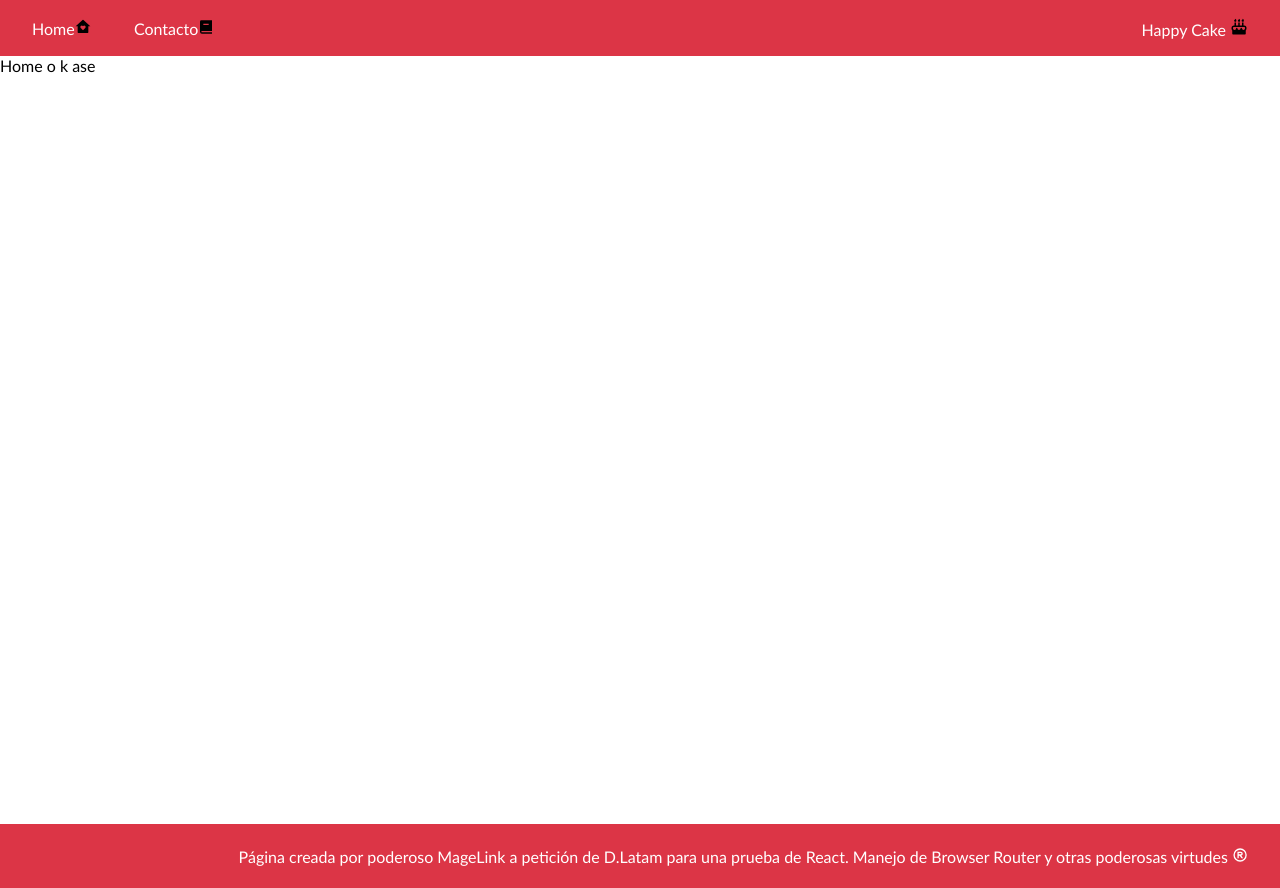
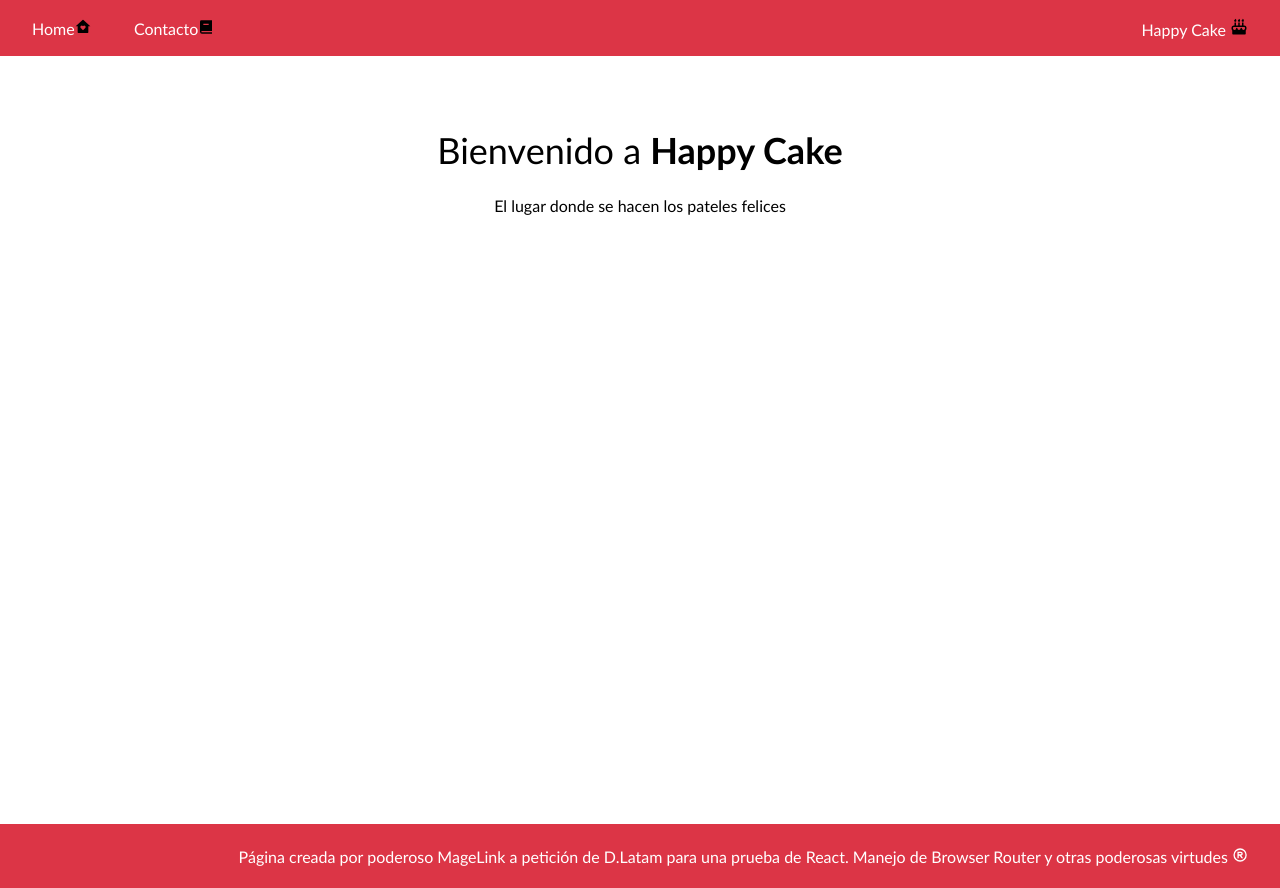
Before and after one commit to MageLnk/React-II-browser-router-challenge, a React (Create React App) app: page / in a window 1280 px wide. Built offline with nearby package versions, Linux system fonts and the light colour scheme.

Commit message:
Home done. Se podría ponen más cosas obviamente

```diff
--- a/src/Components/HomeContent/index.jsx
+++ b/src/Components/HomeContent/index.jsx
@@ -1,5 +1,12 @@
 const HomeContent = () => {
-  return <div>Home o k ase</div>;
+  return (
+    <div className="home-content-container">
+      <h1>
+        Bienvenido a <span>Happy Cake</span>
+      </h1>
+      <span>El lugar donde se hacen los pateles felices</span>
+    </div>
+  );
 };
 
 export default HomeContent;
--- a/src/index.css
+++ b/src/index.css
@@ -44,6 +44,19 @@ a:active {
 .home-page-container {
   grid-area: main-content;
 }
+.home-page-container .home-content-container {
+  display: flex;
+  align-items: center;
+  flex-direction: column;
+  margin: 3rem 0 0 0;
+}
+.home-page-container .home-content-container h1 {
+  font-weight: 100;
+  font-size: 36px;
+}
+.home-page-container .home-content-container h1 span {
+  font-weight: 700;
+}
 
 .footer-container {
   grid-area: footer;
```
